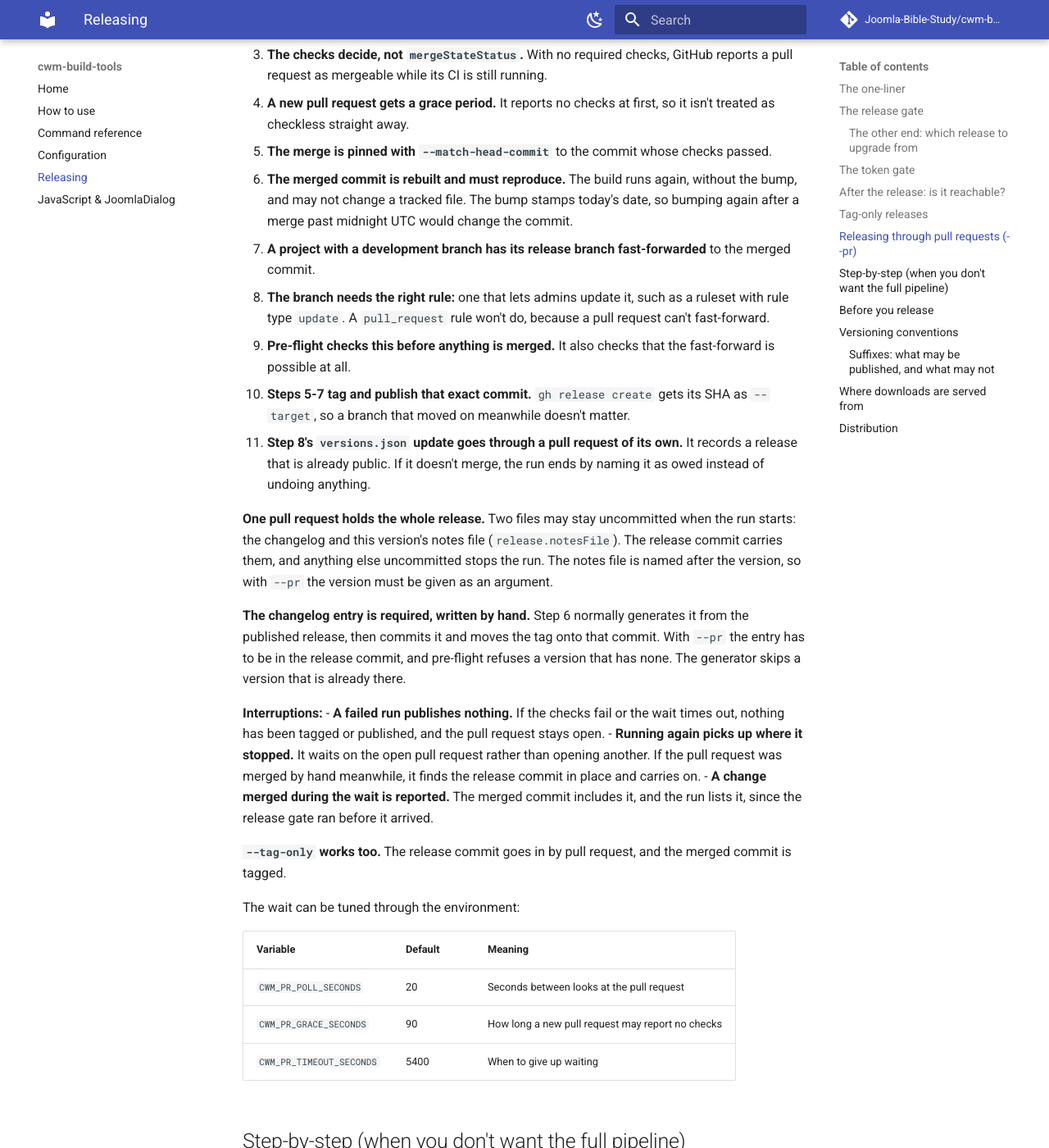
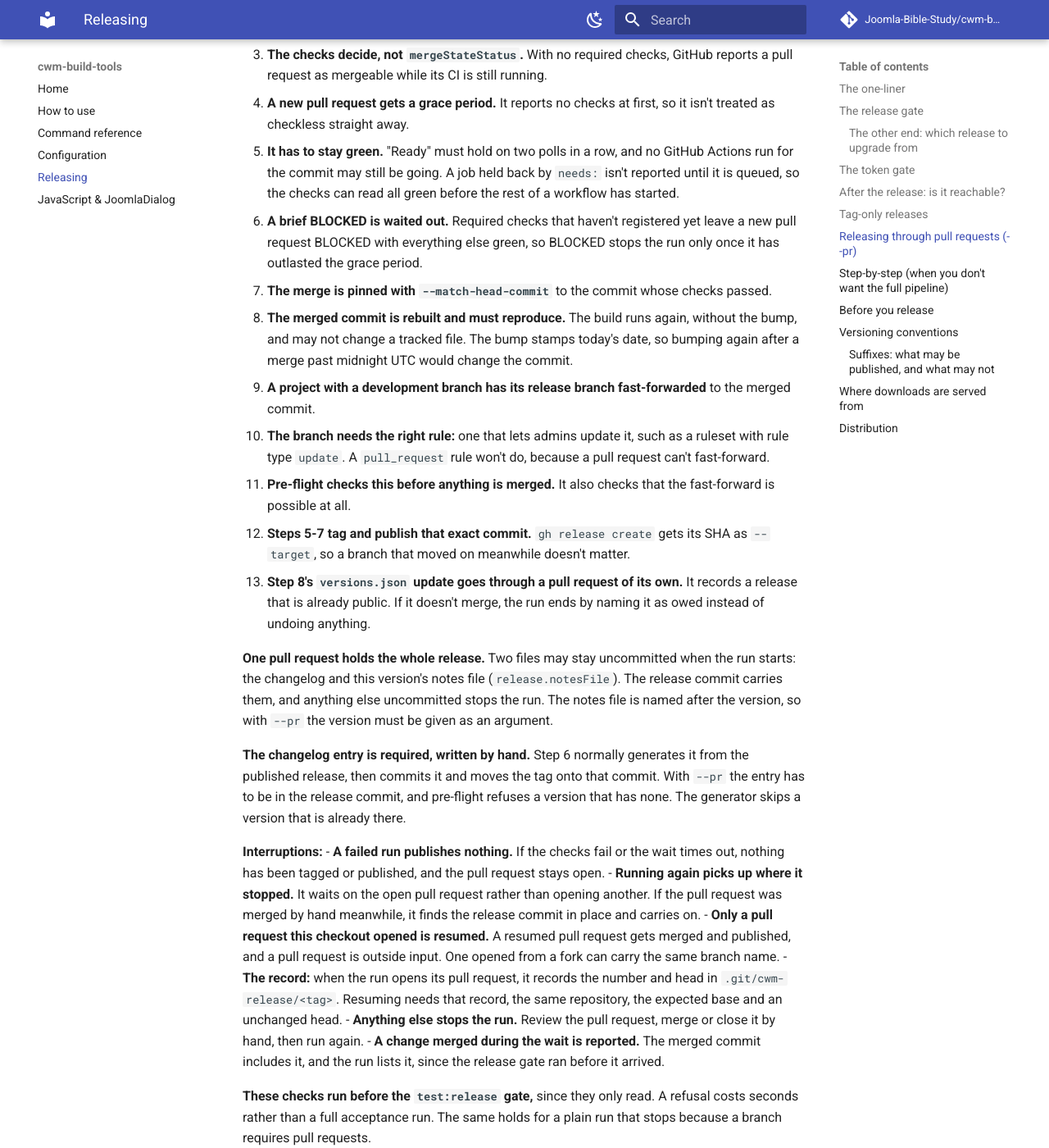
Before and after one commit to Joomla-Bible-Study/cwm-build-tools, an MkDocs documentation site: the page built from docs/releasing.md, in a window 1280 px wide and 1400 px high, scrolled down 5521 px. Shown: the whole window at 82% size. Built offline with MkDocs 1.6.1 and Material for MkDocs 9.7.7, drawn with Linux system fonts in a browser that asks for light colours; comment, search, counter and statistics services are not loaded.

Commit message:
fix(release): hold the --pr merge until CI is really done; resume only our own pull request
Two gaps in when a --pr run merges, both serious because tagging and
publishing follow straight away:
- A job held back by `needs:` isn't in statusCheckRollup until it is
  queued, so the checks could read all green between a workflow's first
  jobs and the rest. "Ready" now has to hold on two polls in a row, with
  no GitHub Actions run for the head commit still going
  (cwm_pr_runs_pending).
- Required checks that haven't registered yet leave a new pull request
  BLOCKED, with what has reported green, and that failed the run at
  once. BLOCKED is now final only once it has outlasted the grace period.

Resuming matched the release branch by name, which a pull request from a
fork can share, and a resumed pull request gets merged and published. A
run now records the pull request it opens (.git/cwm-release/<tag>) and
resumes only that one: same number, same head, same repository, the
expected base. Any other open pull request on the branch stops the run
for a person to review.

The pull-request and direct-mode pre-flight now runs before the
test:release gate, so a refusal costs seconds rather than a full
acceptance run. A failed wait says the changelog entry and notes the
release commit carried are on its branch now.

Tests: pr.test.sh covers the two-poll rule, an in-progress workflow run,
and a brief versus a lasting BLOCKED (51 assertions). release-pr.test.sh
adds a resume on the run's own open pull request and a refusal to merge
one it didn't open (73).

Co-Authored-By: Claude Opus 5.5 <noreply@anthropic.com>

```diff
--- a/docs/releasing.md
+++ b/docs/releasing.md
@@ -259,6 +259,14 @@ What changes:
      running.
    - **A new pull request gets a grace period.** It reports no checks at
      first, so it isn't treated as checkless straight away.
+   - **It has to stay green.** "Ready" must hold on two polls in a row, and
+     no GitHub Actions run for the commit may still be going. A job held back
+     by `needs:` isn't reported until it is queued, so the checks can read all
+     green before the rest of a workflow has started.
+   - **A brief BLOCKED is waited out.** Required checks that haven't
+     registered yet leave a new pull request BLOCKED with everything else
+     green, so BLOCKED stops the run only once it has outlasted the grace
+     period.
    - **The merge is pinned with `--match-head-commit`** to the commit whose
      checks passed.
 3. **The merged commit is rebuilt and must reproduce.** The build runs again,
@@ -297,8 +305,20 @@ is already there.
 - **Running again picks up where it stopped.** It waits on the open pull
   request rather than opening another. If the pull request was merged by
   hand meanwhile, it finds the release commit in place and carries on.
+- **Only a pull request this checkout opened is resumed.** A resumed pull
+  request gets merged and published, and a pull request is outside input. One
+  opened from a fork can carry the same branch name.
+  - **The record:** when the run opens its pull request, it records the number
+    and head in `.git/cwm-release/<tag>`. Resuming needs that record, the same
+    repository, the expected base and an unchanged head.
+  - **Anything else stops the run.** Review the pull request, merge or close it
+    by hand, then run again.
 - **A change merged during the wait is reported.** The merged commit includes
   it, and the run lists it, since the release gate ran before it arrived.
+
+**These checks run before the `test:release` gate,** since they only read. A
+refusal costs seconds rather than a full acceptance run. The same holds for a
+plain run that stops because a branch requires pull requests.
 
 **`--tag-only` works too.** The release commit goes in by pull request, and the
 merged commit is tagged.
```
Also changed, not shown: CHANGELOG.md (+8 -2 lines), 4 other files.
